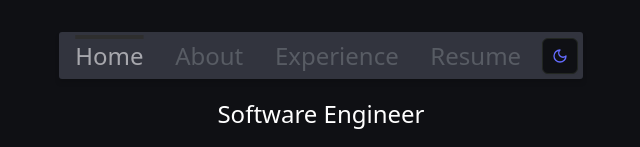
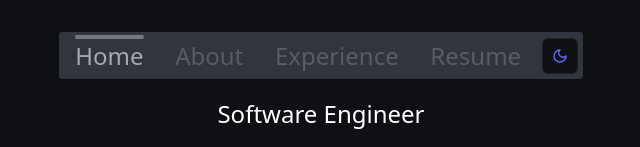
Before and after one commit to caesarc6/Portfolio-2024, a React (Vite) app: page / in a window 1280 px wide. Shown: the top 147 px of the page, without its empty margins (319-959 px from the left). Built offline with nearby package versions, Linux system fonts and the light colour scheme.

Commit message:
edit css navbar

```diff
--- a/src/App.css
+++ b/src/App.css
@@ -34,6 +34,7 @@
   font-size: 1.5em;
   color: #646cff;
   text-decoration: none;
+  text-decoration-color: #d7d7d769;
 }
 
 .navBar a {
@@ -51,7 +52,7 @@
   color: #a7a7ad;
   text-decoration: overline;
   text-decoration-thickness: 3.7px;
-  text-decoration-color: #2e2e2e;
+  text-decoration-color: #d7d7d769;
 }
 
 .title {
--- a/src/navbar.tsx
+++ b/src/navbar.tsx
@@ -5,18 +5,26 @@ import "./App.css";
 const Navbar = () => {
   return (
     // drop-shadow-[0_1px_2px_3px_1px_rgba(0,0,0,0.11)]
-    <div className="navBar bg-card drop-shadow-[0_4px_2px_rgba(0,0,0,0.11)] ">
+    <div className="navBar bg-card drop-shadow-[0_4px_2px_rgba(0,0,0,0.11)]">
       <div className="navLink">
-        <NavLink to="/">Home</NavLink>
+        <NavLink className=" duration-500" to="/">
+          Home
+        </NavLink>
       </div>
       <div className="navLink">
-        <NavLink to="/about">About</NavLink>
+        <NavLink className=" duration-500" to="/about">
+          About
+        </NavLink>
       </div>
       <div className="navLink">
-        <NavLink to="/experience">Experience</NavLink>
+        <NavLink className=" duration-500" to="/experience">
+          Experience
+        </NavLink>
       </div>
       <div className="navLink">
-        <NavLink to="/resume">Resume</NavLink>
+        <NavLink className=" duration-500" to="/resume">
+          Resume
+        </NavLink>
       </div>
       <div className="navLink max-sm:pr-[4px]">
         <ModeToggle />
--- a/src/pages/about/index.tsx
+++ b/src/pages/about/index.tsx
@@ -4,6 +4,7 @@ export const About = () => {
       <div className="title">
         <h1>About Me</h1>
       </div>
+
       <p>
         <span>Hello! I'm Caesar 👋🏽 </span>
       </p>
```
Also changed, not shown: 6 other files (tests, documents, lock files or other folders).
